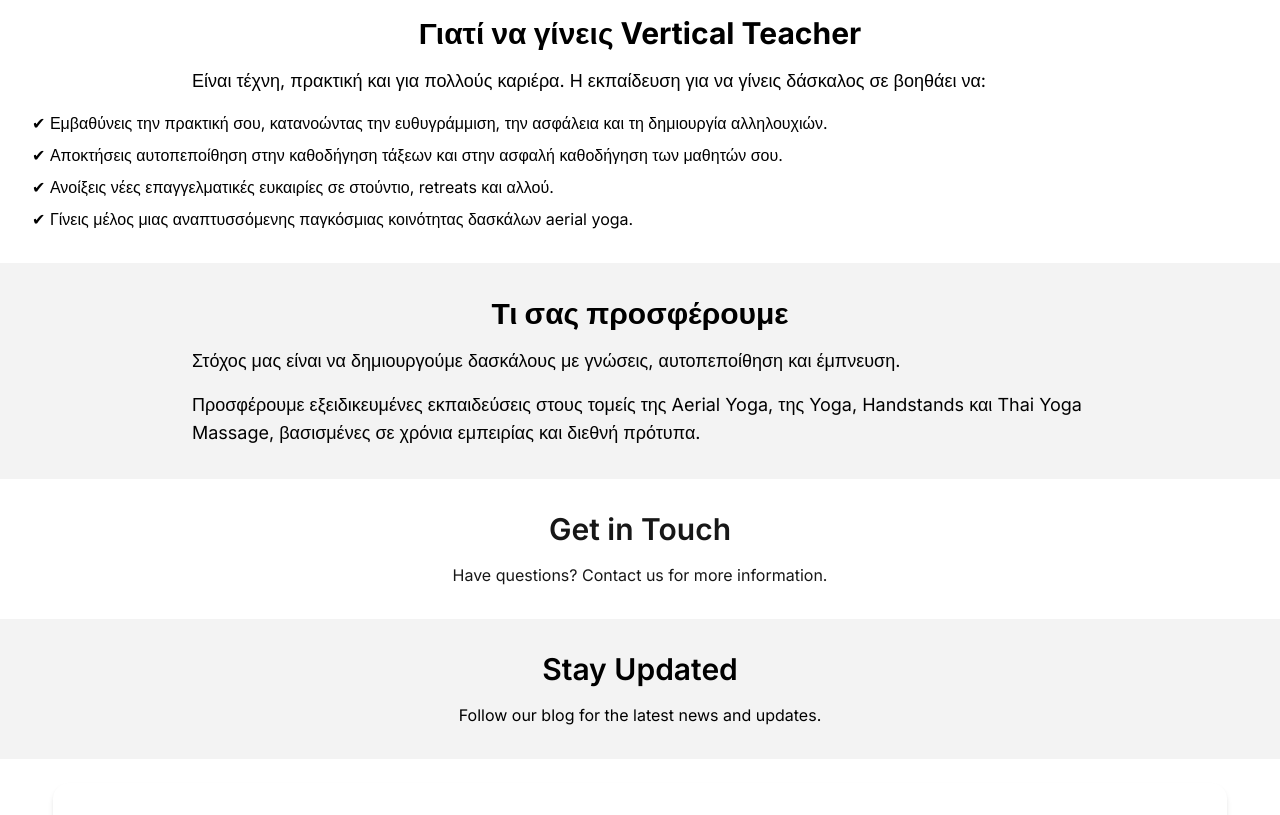
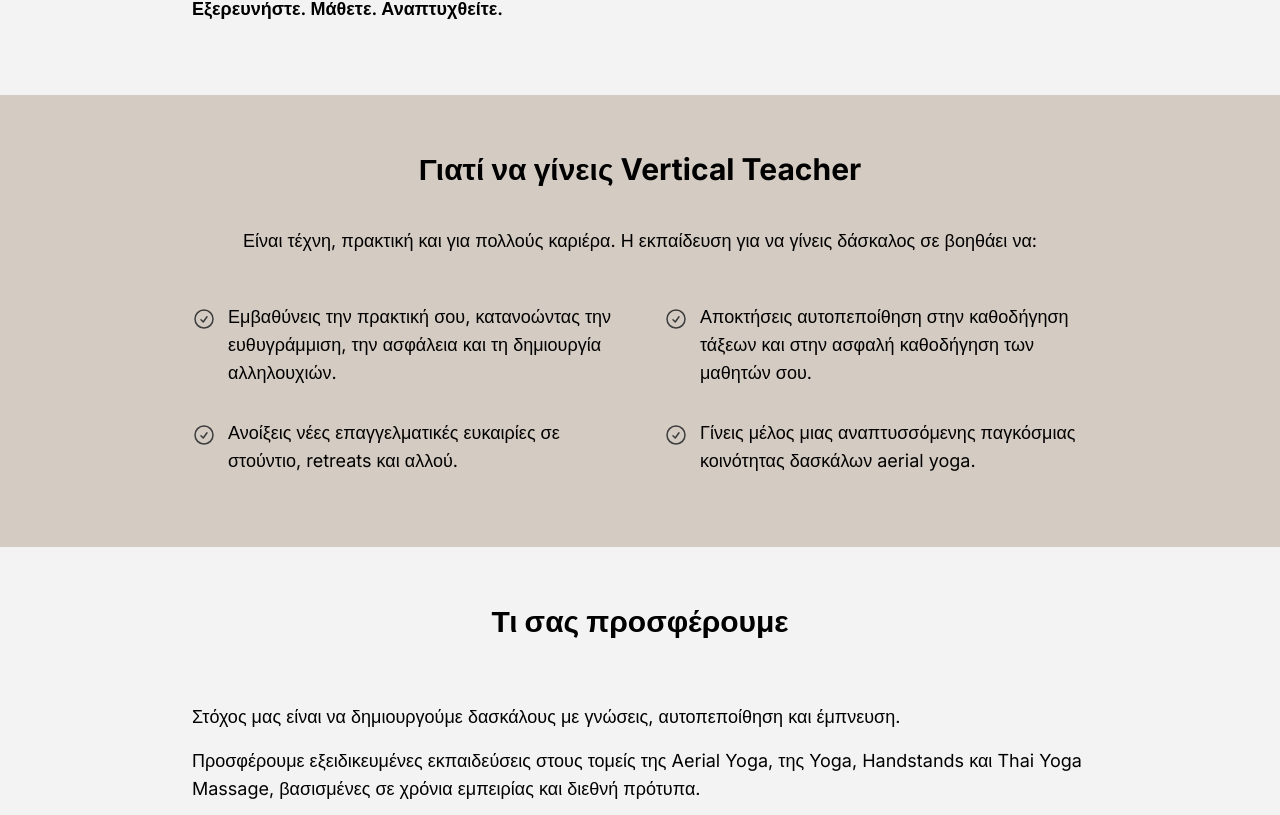
Before and after one commit to Tsagiannoudis/vertical-project, a Next.js app: page / in a window 1280 px wide. Shown: the part 1225-2040 px from the top of the page. Built offline with nearby package versions, Linux system fonts and the light colour scheme.

Commit message:
homepage update

```diff
--- a/src/components/blog/HeroSectionBlog.tsx
+++ b/src/components/blog/HeroSectionBlog.tsx
@@ -2,7 +2,7 @@
 
 const HeroSectionBlog = () => {
     return (
-    <section className="relative w-full h-[300px] bg-[#3c3c3c]">
+    <section className="relative w-full h-[300px] bg-[#D4CBC2]">
         {/* <Image
           src="/h2-rev-img.jpg"
           alt="Hero Image"
--- a/src/components/contact/HeroSectionContact.tsx
+++ b/src/components/contact/HeroSectionContact.tsx
@@ -2,7 +2,7 @@
 
 const HeroSectionContact = () => {
     return (
-    <section className="relative w-full h-[300px] bg-[#3c3c3c]">
+    <section className="relative w-full h-[300px] bg-[##D4CBC2]">
         {/* <Image
           src="/h2-rev-img.jpg"
           alt="Hero Image"
--- a/src/components/courses/HeroSectionCourses.tsx
+++ b/src/components/courses/HeroSectionCourses.tsx
@@ -2,7 +2,7 @@
 
 const HeroSectionCourses = () => {
     return (
-    <section className="relative w-full h-[300px]  bg-[#3c3c3c]">
+    <section className="relative w-full h-[300px]  bg-[#D4CBC2]">
         {/* <Image
           src="/h2-rev-img.jpg"
           alt="Hero Image"
--- a/src/components/home/HeroSection.tsx
+++ b/src/components/home/HeroSection.tsx
@@ -2,7 +2,7 @@ import Image from "next/image";
 
 const HeroSection = () => {
     return (
-    <section className="relative w-full h-screen">
+    <section className="relative w-full h-200">
         <Image
           src="/h1-rev-img.jpg"
           alt="Hero Image"
--- a/src/components/home/WelcomeSection.tsx
+++ b/src/components/home/WelcomeSection.tsx
@@ -2,13 +2,12 @@ const WelcomeSection = () => {
   return (
     <section className="w-full mx-auto p-4 sm:p-8 bg-[#F3F3F3]">
       <div className="container mx-auto text-black">
-        <h1 className="text-4xl font-bold text-center">
+        <h1 className="text-4xl mt-6 mb-16 font-bold text-center">
           Καλώς ήρθατε στο Vertical Project
         </h1>
-        <div className="max-w-4xl mx-auto mt-4 space-y-4">
-          <p className="text-lg">
-            Εδώ που η εκπαίδευση συναντά την έμπνευση.
-          </p>
+
+        <div className="max-w-4xl mb-10 mx-auto space-y-4">
+          <p className="text-lg">Εδώ που η εκπαίδευση συναντά την έμπνευση.</p>
           <p className="text-lg">
             Είτε είστε εκπαιδευτικός που θέλει να εξελιχθεί, μαθητής που αναζητά
             πρακτικές γνώσεις, ή απλά κάποιος με πάθος για μάθηση — μόλις
--- a/src/components/home/WhatWeOfferToYou.tsx
+++ b/src/components/home/WhatWeOfferToYou.tsx
@@ -2,8 +2,11 @@ const WhatWeOfferToYou = () => {
   return (
     <section className="w-full mx-auto p-4 sm:p-8 bg-[#F3F3F3]">
       <div className="container mx-auto text-black">
-        <h2 className="text-3xl font-bold text-center">Τι σας προσφέρουμε</h2>
-        <div className="max-w-4xl mx-auto mt-4 space-y-4">
+        <h2 className="text-3xl mt-6 mb-16 font-bold text-center">
+          Τι σας προσφέρουμε
+        </h2>
+
+        <div className="max-w-4xl mb-10 mx-auto space-y-4">
           <p className="text-lg">
             Στόχος μας είναι να δημιουργούμε δασκάλους με γνώσεις, αυτοπεποίθηση
             και έμπνευση.
--- a/src/components/home/WhyToBecomeATeacher.tsx
+++ b/src/components/home/WhyToBecomeATeacher.tsx
@@ -1,32 +1,59 @@
+const benefits = [
+  {
+    text: 'Εμβαθύνεις την πρακτική σου, κατανοώντας την ευθυγράμμιση, την ασφάλεια και τη δημιουργία αλληλουχιών.',
+  },
+  {
+    text: 'Αποκτήσεις αυτοπεποίθηση στην καθοδήγηση τάξεων και στην ασφαλή καθοδήγηση των μαθητών σου.',
+  },
+  {
+    text: 'Ανοίξεις νέες επαγγελματικές ευκαιρίες σε στούντιο, retreats και αλλού.',
+  },
+  {
+    text: 'Γίνεις μέλος μιας αναπτυσσόμενης παγκόσμιας κοινότητας δασκάλων aerial yoga.',
+  },
+];
+
+const CheckCircleIcon = (props: React.SVGProps<SVGSVGElement>) => (
+  <svg
+    xmlns="http://www.w3.org/2000/svg"
+    fill="none"
+    viewBox="0 0 24 24"
+    strokeWidth={1.5}
+    stroke="currentColor"
+    {...props}
+  >
+    <path
+      strokeLinecap="round"
+      strokeLinejoin="round"
+      d="M9 12.75L11.25 15 15 9.75M21 12a9 9 0 11-18 0 9 9 0 0118 0z"
+    />
+  </svg>
+);
+
 const WhyToBecomeATeacher = () => {
   return (
-    <section className="w-full mx-auto p-4 sm:p-8">
+    <section className="w-full mx-auto p-4 sm:p-8 bg-[#D4CBC2]">
       <div className="container mx-auto text-black">
-        <h2 className="text-3xl font-bold text-center">
+        <h2 className="text-3xl mt-6 mb-10 font-bold text-center">
           Γιατί να γίνεις Vertical Teacher
         </h2>
-        <p className="text-lg mt-4 mb-4 max-w-4xl mx-auto">
-          Είναι τέχνη, πρακτική και για πολλούς καριέρα. Η εκπαίδευση για να
-          γίνεις δάσκαλος σε βοηθάει να:
-        </p>
-        <ul className="text-left mt-4 space-y-2">
-          <li>
-            ✔ Εμβαθύνεις την πρακτική σου, κατανοώντας την ευθυγράμμιση, την
-            ασφάλεια και τη δημιουργία αλληλουχιών.
-          </li>
-          <li>
-            ✔ Αποκτήσεις αυτοπεποίθηση στην καθοδήγηση τάξεων και στην ασφαλή
-            καθοδήγηση των μαθητών σου.
-          </li>
-          <li>
-            ✔ Ανοίξεις νέες επαγγελματικές ευκαιρίες σε στούντιο, retreats και
-            αλλού.
-          </li>
-          <li>
-            ✔ Γίνεις μέλος μιας αναπτυσσόμενης παγκόσμιας κοινότητας δασκάλων
-            aerial yoga.
-          </li>
-        </ul>
+
+        <div className="max-w-4xl mb-10 mx-auto">
+          <p className="text-lg text-center mb-12">
+            Είναι τέχνη, πρακτική και για πολλούς καριέρα. Η εκπαίδευση για να
+            γίνεις δάσκαλος σε βοηθάει να:
+          </p>
+          <ul className="grid grid-cols-1 md:grid-cols-2 gap-x-12 gap-y-8">
+            {benefits.map((benefit, index) => (
+              <li key={index} className="flex items-start">
+                <div className="flex-shrink-0 mt-1">
+                  <CheckCircleIcon className="w-6 h-6 text-[#3c3c3c]" />
+                </div>
+                <p className="ml-3 text-lg">{benefit.text}</p>
+              </li>
+            ))}
+          </ul>
+        </div>
       </div>
     </section>
   );
```
